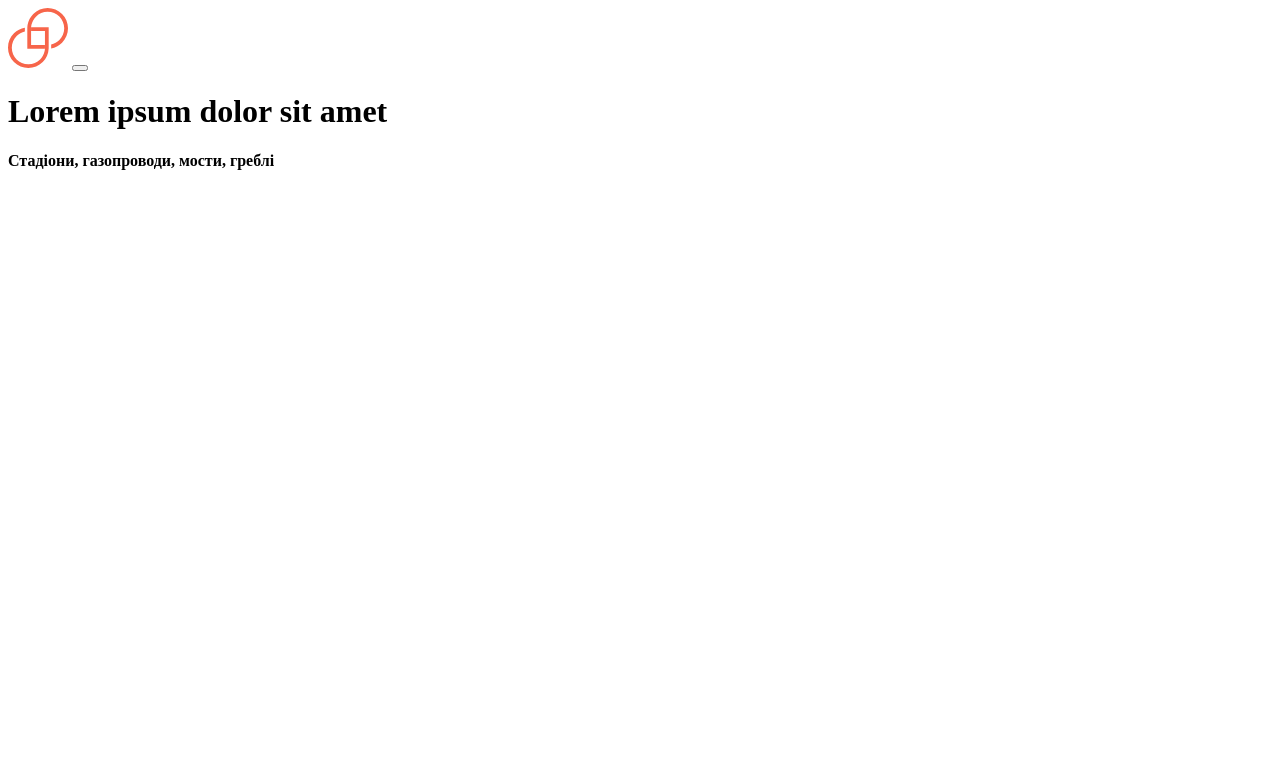
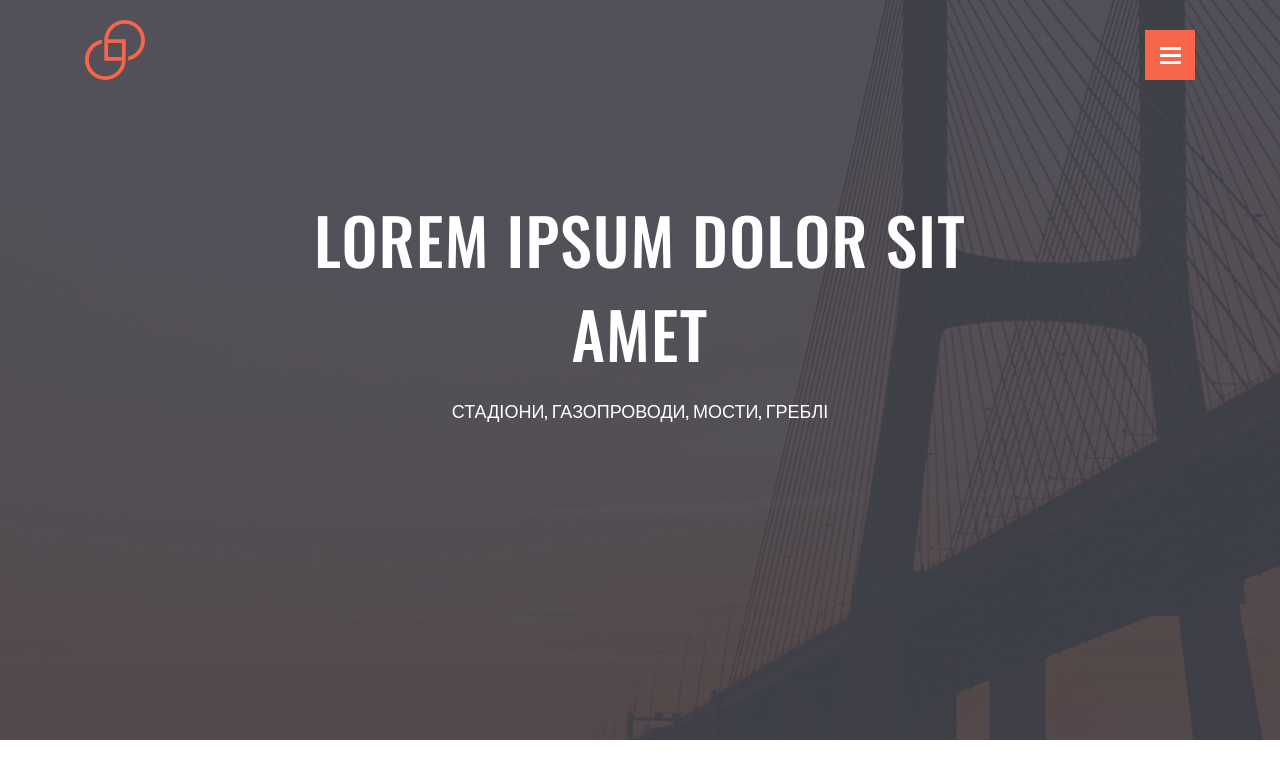
Before and after one commit to rudiukhanna/test-site, a plain HTML site: page index.html in a window 1280 px wide. Drawn offline with nearby package versions, Linux system fonts and the light colour scheme.

Commit message:
header section was styled: logo, burger, title

```diff
--- a/css/style.css
+++ b/css/style.css
@@ -1,17 +1,125 @@
+html {
+    box-sizing: border-box;
+}
+
+*, *::before, *::after {
+    box-sizing: inherit;
+}
+
+body {
+    margin: 0;
+    font-family: 'Oswald', sans-serif;
+    font-weight: 400;
+}
+
+.container {
+    max-width: 1110px;
+    margin: 0 auto;
+}
+
+:root {
+    --accent-color: #F7654A;
+    --dark-color: #404149;
+    --gray-color: #999999;
+    --white-color: #ffffff;
+    --background-color: #E5E5E5;
+}
+
+.text-h2 {
+    font-family: 'Oswald', sans-serif;
+    font-weight: 500;
+    font-size: 36px;
+    text-transform: uppercase;
+}
+
+.text-h3 {
+    font-family: 'Oswald', sans-serif;
+    font-weight: 500;
+    font-size: 24px;
+}
+
+.text-h4 {
+    font-family: 'Oswald', sans-serif;
+    font-weight: 500;
+    font-size: 21px;
+}
+
+.text-p {
+    font-family: 'Open Sans', sans-serif;
+    font-size: 16px;
+}
+
+.text-p-reviews {
+    font-family: 'Open Sans', sans-serif;
+    font-size: 14px;
+    line-height: 21px;
+}
+
+
 /* font-family: 'Open Sans', sans-serif;
 font-family: 'Oswald', sans-serif; */
 
 .header {
+    min-height: 740px;
+    background-image: url(../img/first-screen-bcg.jpg);
+    background-repeat: no-repeat;
+    background-size: cover;
 }
+
 .header__title {
+    padding-top: 20px;
+    margin-bottom: 112px;
+    display: flex;
+    justify-content: space-between;
+    align-items: flex-end;
 }
+
 .logo {
+    width: 60px;
+    height: 60px;
 }
+
 .burger {
+    padding: 0;
+    width: 50px;
+    height: 50px;
+    background-color: var(--accent-color);
+    border: none;
+    display: flex;
+    flex-direction: column;
+    justify-content: center;
+    align-items: center;
 }
+
 .burger__line {
+    display: block;
+    width: 21px;
+    height: 3px;
+    background-color: #ffffff;
+    margin-bottom: 4px;
 }
+
+.burger__line:last-child {
+    margin-bottom: 0;
+}
+
 .h1 {
+    color: var(--white-color);
+    text-align: center;
+    font-size: 64px;
+    font-weight: 500;
+    letter-spacing: 1.28px;
+    text-transform: uppercase;
+    max-width: 734px;
+    margin: 0 auto 17px;
 }
+
 .h4 {
+    color: var(--white-color);
+    text-align: center;
+    font-size: 18px;
+    font-weight: 400;
+    text-transform: uppercase;
+    max-width: 734px;
+    margin: 0 auto;
 }
```
